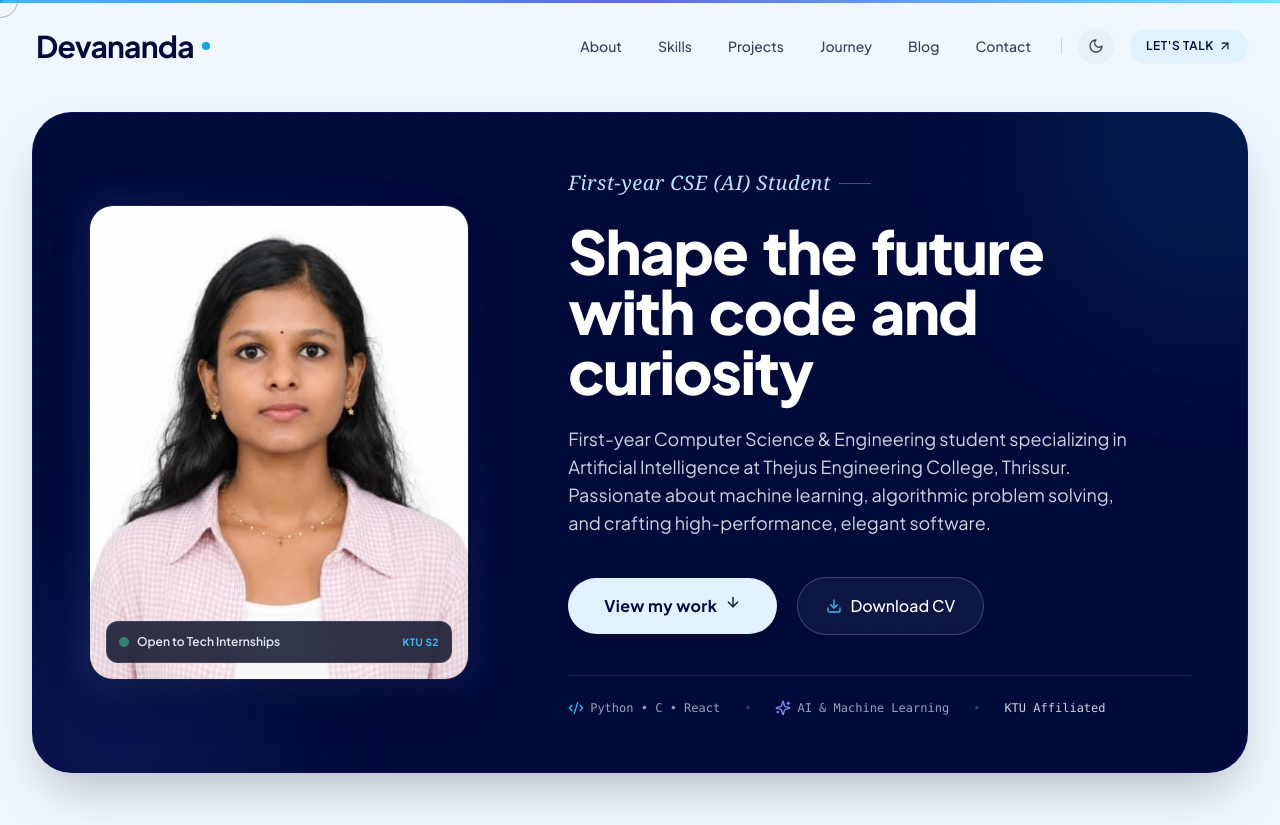
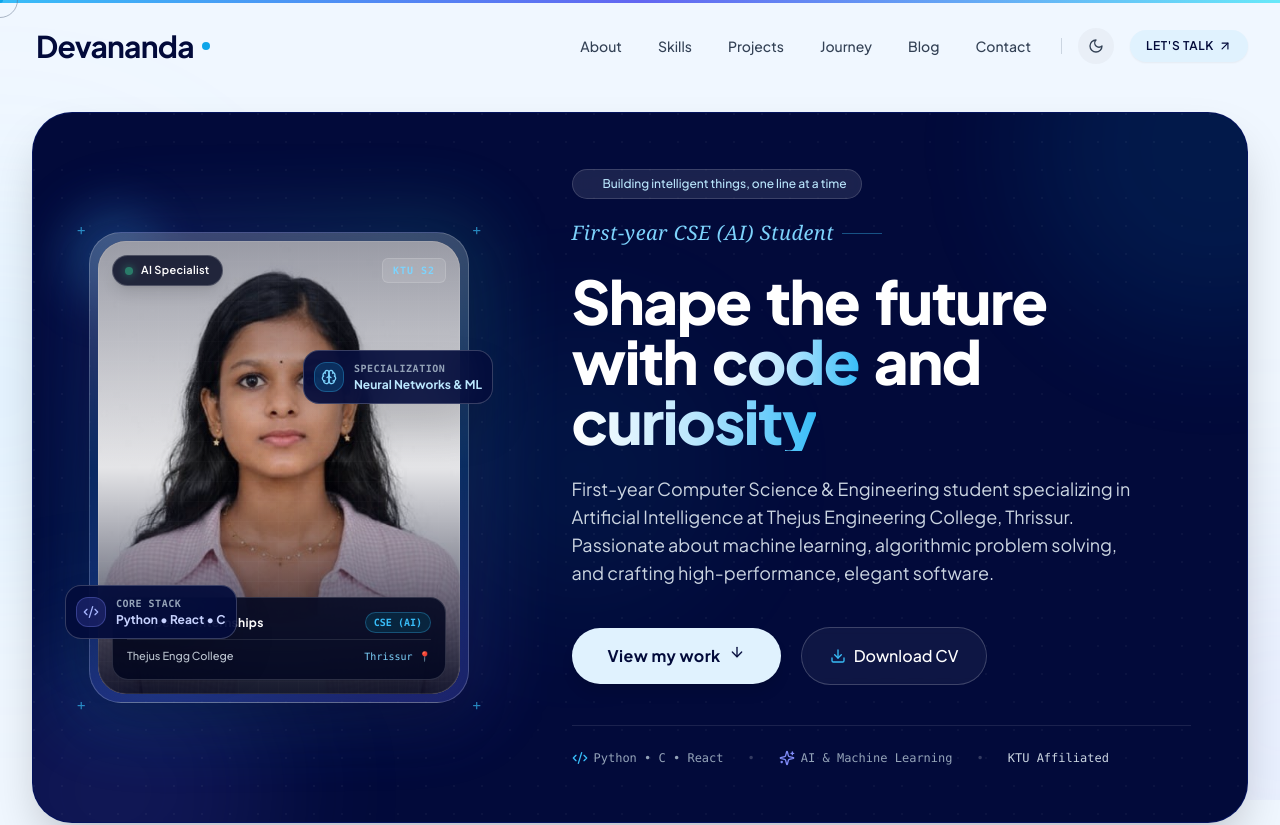
Before and after one commit to devanandaps16-sys/devananda-port, a React (Vite) app: page / in a window 1280 px wide. Shown: the top 825 px of the page. Built offline with nearby package versions, Linux system fonts and the light colour scheme; a web font is replaced by a local one.

Commit message:
Add modern UI/UX overlay design with glassmorphic badges, ambient lighting, and interactive HUD

```diff
--- a/src/App.jsx
+++ b/src/App.jsx
@@ -2,6 +2,7 @@ import { useLenis } from './hooks/useLenis';
 import { useTheme } from './hooks/useTheme';
 import CustomCursor from './components/common/CustomCursor';
 import ScrollProgress from './components/common/ScrollProgress';
+import BackgroundGlow from './components/common/BackgroundGlow';
 import Navbar from './components/layout/Navbar';
 import Footer from './components/layout/Footer';
 import Hero from './components/sections/Hero';
@@ -23,6 +24,9 @@ export default function App() {
     <div className="min-h-screen bg-ice-100 dark:bg-slate-950 text-slate-800 dark:text-slate-100 transition-colors duration-300 relative selection:bg-sky-500 selection:text-white">
       {/* Desktop Magnetic Follower Cursor */}
       <CustomCursor />
+
+      {/* Atmospheric Cursor Glow & Mesh */}
+      <BackgroundGlow />
 
       {/* Top Fixed Scroll Progress */}
       <ScrollProgress />
--- /dev/null
+++ b/src/components/common/BackgroundGlow.jsx
@@ -0,0 +1,45 @@
+import { useEffect, useState } from 'react';
+import { motion, useSpring } from 'framer-motion';
+import { useReducedMotion } from '../../hooks/useReducedMotion';
+
+export default function BackgroundGlow() {
+  const [mousePos, setMousePos] = useState({ x: -1000, y: -1000 });
+  const prefersReducedMotion = useReducedMotion();
+
+  const smoothX = useSpring(-1000, { damping: 30, stiffness: 200 });
+  const smoothY = useSpring(-1000, { damping: 30, stiffness: 200 });
+
+  useEffect(() => {
+    if (prefersReducedMotion) return;
+
+    const handleMouseMove = (e) => {
+      smoothX.set(e.clientX);
+      smoothY.set(e.clientY);
+      setMousePos({ x: e.clientX, y: e.clientY });
+    };
+
+    window.addEventListener('mousemove', handleMouseMove, { passive: true });
+    return () => window.removeEventListener('mousemove', handleMouseMove);
+  }, [smoothX, smoothY, prefersReducedMotion]);
+
+  if (prefersReducedMotion) return null;
+
+  return (
+    <div className="pointer-events-none fixed inset-0 z-0 overflow-hidden">
+      {/* Interactive Cursor Spotlight Glow */}
+      <motion.div
+        style={{
+          x: smoothX,
+          y: smoothY,
+          translateX: '-50%',
+          translateY: '-50%',
+        }}
+        className="absolute w-[600px] h-[600px] rounded-full bg-gradient-to-tr from-sky-400/8 via-indigo-500/6 to-cyan-300/8 blur-3xl pointer-events-none dark:from-sky-500/10 dark:via-indigo-500/8 dark:to-cyan-400/10"
+      />
+
+      {/* Static Atmospheric Gradient Blobs */}
+      <div className="absolute top-1/4 -left-48 w-96 h-96 bg-sky-300/10 dark:bg-sky-600/10 rounded-full blur-[100px]" />
+      <div className="absolute top-2/3 -right-48 w-96 h-96 bg-indigo-300/10 dark:bg-indigo-600/10 rounded-full blur-[100px]" />
+    </div>
+  );
+}
--- a/src/components/sections/Hero.jsx
+++ b/src/components/sections/Hero.jsx
@@ -1,5 +1,5 @@
 import { motion } from 'framer-motion';
-import { ArrowDown, Download, Sparkles, Code2, ExternalLink } from 'lucide-react';
+import { ArrowDown, Download, Sparkles, Code2, Brain, MapPin, CheckCircle2 } from 'lucide-react';
 import { personalData } from '../../data';
 import MagneticButton from '../common/MagneticButton';
 import { useReducedMotion } from '../../hooks/useReducedMotion';
@@ -35,7 +35,7 @@ export default function Hero() {
   };
 
   return (
-    <section className="pt-24 sm:pt-28 pb-12 sm:pb-16 px-4 sm:px-6 lg:px-8 max-w-7xl mx-auto">
+    <section className="pt-24 sm:pt-28 pb-12 sm:pb-16 px-4 sm:px-6 lg:px-8 max-w-7xl mx-auto relative">
       {/* Signature Navy Hero Container inspired by Elina template */}
       <motion.div
         initial={{ opacity: 0, y: prefersReducedMotion ? 0 : 30 }}
@@ -43,22 +43,23 @@ export default function Hero() {
         transition={{ duration: 0.8, ease: [0.16, 1, 0.3, 1] }}
         className="relative overflow-hidden bg-navy-900 text-slate-100 rounded-3xl sm:rounded-4xl lg:rounded-5xl shadow-2xl p-6 sm:p-10 lg:p-14 border border-navy-800/80"
       >
-        {/* Subtle Ambient Background Lighting & Orbs */}
-        <div className="pointer-events-none absolute -top-40 -right-40 w-96 h-96 bg-sky-500/10 rounded-full blur-3xl" />
-        <div className="pointer-events-none absolute -bottom-32 -left-20 w-80 h-80 bg-indigo-500/10 rounded-full blur-3xl" />
+        {/* Ambient Multi-Hue Lighting & Cosmic Glow Orbs */}
+        <div className="pointer-events-none absolute -top-40 -right-40 w-96 h-96 bg-sky-500/15 rounded-full blur-3xl animate-pulse-subtle" />
+        <div className="pointer-events-none absolute -bottom-32 -left-20 w-80 h-80 bg-indigo-500/15 rounded-full blur-3xl" />
+        <div className="pointer-events-none absolute top-1/2 left-1/3 -translate-y-1/2 w-72 h-72 bg-cyan-400/5 rounded-full blur-3xl" />
 
-        {/* Decorative Grid Pattern */}
+        {/* Decorative Grid Matrix Pattern */}
         <div
-          className="pointer-events-none absolute inset-0 opacity-[0.03]"
+          className="pointer-events-none absolute inset-0 opacity-[0.04]"
           style={{
             backgroundImage:
               'radial-gradient(circle at 1px 1px, white 1px, transparent 0)',
-            backgroundSize: '32px 32px',
+            backgroundSize: '28px 28px',
           }}
         />
 
-        <div className="relative z-10 grid grid-cols-1 lg:grid-cols-12 gap-8 lg:gap-12 items-center">
-          {/* Left Column: Portrait image with rounded corners */}
+        <div className="relative z-10 grid grid-cols-1 lg:grid-cols-12 gap-10 lg:gap-14 items-center">
+          {/* Left Column: Modern UI/UX Portrait Canvas with Layered Glass Overlays */}
           <div className="lg:col-span-5 flex justify-center lg:justify-start">
             <motion.div
               initial={{ opacity: 0, scale: prefersReducedMotion ? 1 : 0.92 }}
@@ -66,10 +67,29 @@ export default function Hero() {
               transition={{ duration: 0.9, delay: 0.2, ease: [0.16, 1, 0.3, 1] }}
               className="relative w-full max-w-[340px] sm:max-w-[380px] group"
             >
-              {/* Outer decorative ring */}
-              <div className="absolute -inset-2 bg-gradient-to-tr from-sky-400/20 via-indigo-500/20 to-transparent rounded-3xl blur-lg group-hover:blur-xl transition-all duration-500 opacity-70" />
+              {/* Ambient Multi-Layer Aura Glow */}
+              <div className="absolute -inset-4 bg-gradient-to-tr from-sky-500/30 via-indigo-500/20 to-teal-400/25 rounded-4xl blur-2xl group-hover:blur-3xl transition-all duration-700 opacity-80" />
+              <div className="absolute -top-6 -left-6 w-24 h-24 bg-sky-400/20 rounded-full blur-xl pointer-events-none" />
 
-              <div className="relative overflow-hidden rounded-2xl sm:rounded-3xl border border-white/10 shadow-2xl bg-navy-950 aspect-[4/5] flex items-center justify-center">
+              {/* High-Tech Editorial Corner Registration Crosshairs */}
+              <span className="absolute -top-3 -left-3 text-sky-400/70 font-mono text-sm select-none pointer-events-none z-20">
+                +
+              </span>
+              <span className="absolute -top-3 -right-3 text-sky-400/70 font-mono text-sm select-none pointer-events-none z-20">
+                +
+              </span>
+              <span className="absolute -bottom-3 -left-3 text-sky-400/70 font-mono text-sm select-none pointer-events-none z-20">
+                +
+              </span>
+              <span className="absolute -bottom-3 -right-3 text-sky-400/70 font-mono text-sm select-none pointer-events-none z-20">
+                +
+              </span>
+
+              {/* Main Portrait Frame with Glass Border */}
+              <div className="relative rounded-3xl sm:rounded-4xl p-2 bg-gradient-to-b from-white/20 via-sky-500/10 to-indigo-500/20 shadow-2xl backdrop-blur-xl border border-white/20">
+                <div className="relative overflow-hidden rounded-[22px] sm:rounded-[28px] bg-navy-950 aspect-[4/5] flex items-center justify-center">
+
+                  {/* Portrait Image */}
                   <img
                     src={personalData.portraitImage}
                     alt={`${personalData.name} - Portrait`}
@@ -77,35 +97,119 @@ export default function Hero() {
                     loading="eager"
                   />
 
-                {/* Glass Tag at bottom of portrait */}
-                <div className="absolute bottom-4 inset-x-4 p-3 bg-navy-950/80 backdrop-blur-md rounded-xl border border-white/10 flex items-center justify-between">
-                  <div className="flex items-center gap-2">
-                    <span className="w-2.5 h-2.5 rounded-full bg-emerald-400 animate-pulse"></span>
-                    <span className="text-xs font-semibold text-slate-200">
-                      Open to Tech Internships
+                  {/* UI/UX Smooth Gradient Vignette & Edge Blend */}
+                  <div className="pointer-events-none absolute inset-0 bg-gradient-to-t from-navy-950/90 via-navy-950/10 to-transparent" />
+                  <div className="pointer-events-none absolute inset-0 bg-gradient-to-b from-navy-950/40 via-transparent to-transparent" />
+                  <div className="pointer-events-none absolute inset-0 ring-1 ring-inset ring-white/10 rounded-[22px] sm:rounded-[28px]" />
+
+                  {/* Micro Tech Grid Overlay hint */}
+                  <div
+                    className="pointer-events-none absolute inset-0 opacity-[0.05]"
+                    style={{
+                      backgroundImage:
+                        'linear-gradient(rgba(255,255,255,0.4) 1px, transparent 1px), linear-gradient(90deg, rgba(255,255,255,0.4) 1px, transparent 1px)',
+                      backgroundSize: '20px 20px',
+                    }}
+                  />
+
+                  {/* Top Floating Glass Badge: AI Engineer */}
+                  <div className="absolute top-3.5 inset-x-3.5 flex items-center justify-between pointer-events-none z-10">
+                    <div className="px-3 py-1.5 rounded-full bg-navy-950/80 backdrop-blur-md border border-white/20 shadow-lg flex items-center gap-2">
+                      <span className="w-2 h-2 rounded-full bg-emerald-400 animate-pulse shadow-[0_0_8px_#34d399]" />
+                      <span className="text-[11px] font-semibold text-white tracking-wide">
+                        AI Specialist
                       </span>
                     </div>
-                  <span className="text-[10px] uppercase font-bold tracking-wider text-sky-400">
+
+                    <div className="px-2.5 py-1 rounded-md bg-white/10 backdrop-blur-md border border-white/15 text-[10px] font-mono text-sky-300 font-bold uppercase tracking-widest">
                       KTU S2
+                    </div>
+                  </div>
+
+                  {/* Bottom Floating Glass HUD Panel */}
+                  <div className="absolute bottom-3.5 inset-x-3.5 p-3.5 rounded-2xl bg-navy-950/85 backdrop-blur-xl border border-white/15 shadow-2xl z-10">
+                    <div className="flex items-center justify-between mb-1.5">
+                      <div className="flex items-center gap-2">
+                        <span className="w-2 h-2 rounded-full bg-emerald-400 animate-ping" />
+                        <span className="text-xs font-bold text-white tracking-wide">
+                          Open to Internships
+                        </span>
+                      </div>
+                      <span className="text-[10px] font-mono font-bold text-sky-400 bg-sky-950/70 border border-sky-400/30 px-2 py-0.5 rounded-full">
+                        CSE (AI)
+                      </span>
+                    </div>
+
+                    <div className="flex items-center justify-between pt-2 border-t border-white/10 text-[11px] text-slate-300">
+                      <span className="truncate max-w-[170px] text-slate-300 font-medium">
+                        Thejus Engg College
+                      </span>
+                      <span className="text-sky-300 font-mono text-[10px] flex items-center gap-1">
+                        Thrissur 📍
                       </span>
                     </div>
                   </div>
+                </div>
+              </div>
+
+              {/* Floating Satellite Glass Chip: Top Right */}
+              <motion.div
+                initial={{ opacity: 0, x: 20 }}
+                animate={{ opacity: 1, x: 0 }}
+                transition={{ delay: 0.6, duration: 0.7 }}
+                className="hidden sm:flex absolute -right-6 top-1/4 -translate-y-1/2 p-2.5 rounded-2xl bg-navy-900/90 backdrop-blur-xl border border-white/20 shadow-2xl items-center gap-2.5 text-xs font-semibold text-white z-20 animate-float-slow"
+              >
+                <div className="p-1.5 rounded-xl bg-sky-500/20 text-sky-300 border border-sky-400/30">
+                  <Brain className="w-4 h-4" />
+                </div>
+                <div>
+                  <div className="text-[10px] text-slate-400 uppercase tracking-wider font-mono">Specialization</div>
+                  <div className="text-xs font-bold text-sky-200">Neural Networks &amp; ML</div>
+                </div>
+              </motion.div>
+
+              {/* Floating Satellite Glass Chip: Bottom Left */}
+              <motion.div
+                initial={{ opacity: 0, x: -20 }}
+                animate={{ opacity: 1, x: 0 }}
+                transition={{ delay: 0.75, duration: 0.7 }}
+                className="hidden sm:flex absolute -left-6 bottom-16 p-2.5 rounded-2xl bg-navy-900/90 backdrop-blur-xl border border-white/20 shadow-2xl items-center gap-2.5 text-xs font-semibold text-white z-20"
+              >
+                <div className="p-1.5 rounded-xl bg-indigo-500/20 text-indigo-300 border border-indigo-400/30">
+                  <Code2 className="w-4 h-4" />
+                </div>
+                <div>
+                  <div className="text-[10px] text-slate-400 uppercase tracking-wider font-mono">Core Stack</div>
+                  <div className="text-xs font-bold text-indigo-200">Python • React • C</div>
+                </div>
+              </motion.div>
             </motion.div>
           </div>
 
           {/* Right Column: Editorial Typography & Actions */}
           <div className="lg:col-span-7 flex flex-col justify-center text-left">
-            {/* Small Italic Subtitle (like "12+ years of experience" in screenshot) */}
+            {/* Modern Pill Badge above Subtitle */}
+            <motion.div
+              initial={{ opacity: 0, y: prefersReducedMotion ? 0 : 15 }}
+              animate={{ opacity: 1, y: 0 }}
+              transition={{ duration: 0.6, delay: 0.2 }}
+              className="inline-flex items-center gap-2 px-3.5 py-1.5 rounded-full bg-white/10 backdrop-blur-md border border-white/15 text-xs font-medium text-sky-200 mb-4 sm:mb-5 w-fit"
+            >
+              <span className="w-2 h-2 rounded-full bg-sky-400 animate-ping" />
+              <span>{personalData.tagline}</span>
+            </motion.div>
+
+            {/* Small Italic Subtitle (inspired by Elina reference) */}
             <motion.div
               initial={{ opacity: 0, y: prefersReducedMotion ? 0 : 15 }}
               animate={{ opacity: 1, y: 0 }}
               transition={{ duration: 0.6, delay: 0.3 }}
               className="flex items-center gap-2 mb-4 sm:mb-6"
             >
-              <span className="font-serif italic text-base sm:text-lg lg:text-xl text-sky-200 tracking-wide">
+              <span className="font-serif italic text-base sm:text-lg lg:text-xl text-sky-300 tracking-wide">
                 {personalData.roleItalic}
               </span>
-              <span className="w-8 h-[1px] bg-sky-300/40 hidden sm:inline-block"></span>
+              <span className="w-10 h-[1px] bg-sky-400/40 hidden sm:inline-block"></span>
             </motion.div>
 
             {/* Large Bold Headline (Staggered Word Reveal) */}
@@ -119,7 +223,11 @@ export default function Hero() {
                 <motion.span
                   key={index}
                   variants={wordVariants}
-                  className="inline-block mr-[0.25em]"
+                  className={`inline-block mr-[0.25em] ${
+                    word.toLowerCase() === 'curiosity' || word.toLowerCase() === 'code'
+                      ? 'bg-gradient-to-r from-white via-sky-200 to-sky-400 bg-clip-text text-transparent'
+                      : ''
+                  }`}
                 >
                   {word}
                 </motion.span>
@@ -136,18 +244,18 @@ export default function Hero() {
               {personalData.heroDescription}
             </motion.p>
 
-            {/* Call-to-action buttons (matching "Book now" pill button in screenshot) */}
+            {/* Call-to-action buttons */}
             <motion.div
               initial={{ opacity: 0, y: prefersReducedMotion ? 0 : 20 }}
               animate={{ opacity: 1, y: 0 }}
               transition={{ duration: 0.7, delay: 0.65 }}
               className="flex flex-wrap items-center gap-4 sm:gap-5"
             >
-              {/* Primary Pill Button: "View my work" (powder ice-blue like Book now) */}
+              {/* Primary Pill Button: "View my work" */}
               <MagneticButton strength={0.3}>
                 <a
                   href="#projects"
-                  className="inline-flex items-center justify-center px-7 sm:px-9 py-3.5 sm:py-4 rounded-full bg-ice-200 hover:bg-white text-navy-900 font-bold text-sm sm:text-base tracking-wide transition-all shadow-lg hover:shadow-cyan-500/20 active:scale-95"
+                  className="inline-flex items-center justify-center px-7 sm:px-9 py-3.5 sm:py-4 rounded-full bg-ice-200 hover:bg-white text-navy-900 font-bold text-sm sm:text-base tracking-wide transition-all shadow-lg hover:shadow-cyan-400/30 active:scale-95"
                 >
                   <span>View my work</span>
                   <ArrowDown className="w-4 h-4 ml-2 animate-bounce" />
```
Lines whose indentation alone changed are shown as unchanged.
